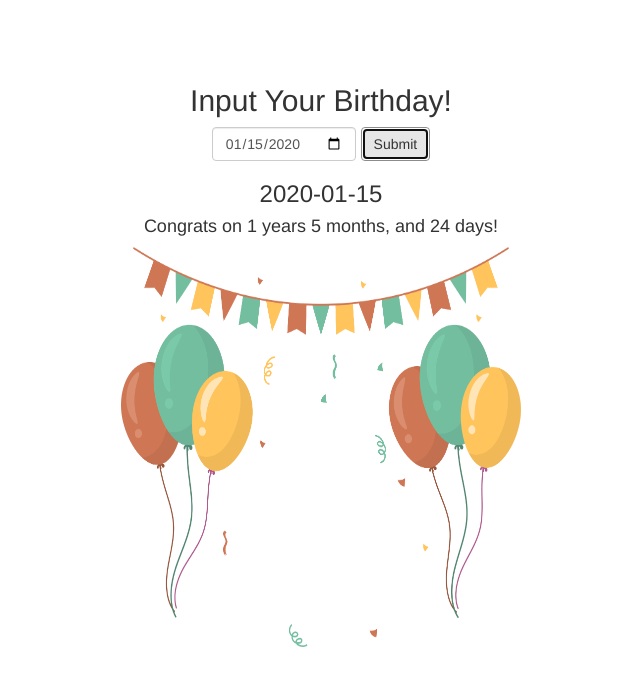
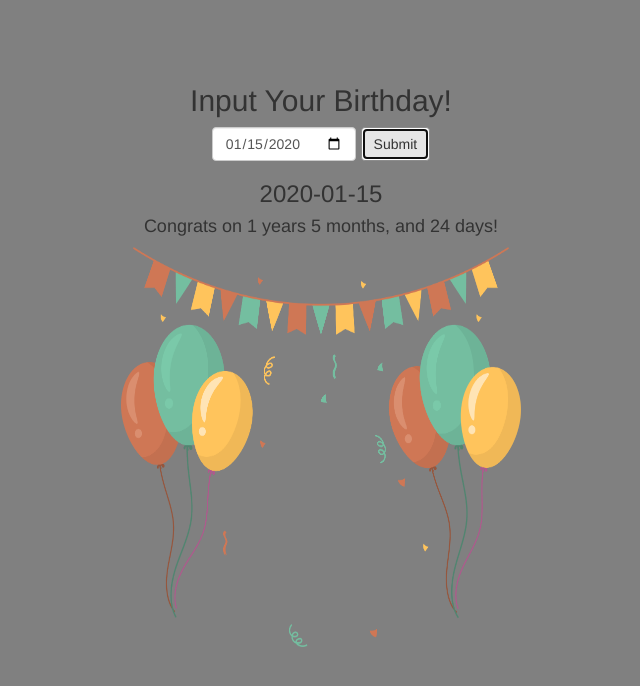
Before and after one commit to BuddhaTheChef/birthday-guru, a React (Create React App) app: page / in a window 1280 px wide. Both pictures are taken after typing "2020-01-15" into the empty fields and a click on the button "Submit". Shown: the top 686 px of the page, without its empty margins (319-959 px from the left). Built offline with nearby package versions, Linux system fonts and the light colour scheme.

Commit message:
added styling and render function

```diff
--- a/src/components/App.css
+++ b/src/components/App.css
@@ -1,10 +1,31 @@
+html {
+  background-color: grey;
+  height: 100%;
+}
+
 .App {
   padding: 5%;
   text-align: center;
   font-size: 17px;
+  background-color: grey;
+  height: 100%;
 }
 
 .party-pic {
   width: 400px;
   height: 400px;
 }
+
+.fade {
+  animation-name: fade-in;
+  animation-duration: 2s;
+}
+
+.age-stats {
+  opacity: 100;
+}
+
+@keyframes fade-in {
+  from { opacity:  0 }
+  to { opacity: 100 }
+}
--- a/src/components/App.js
+++ b/src/components/App.js
@@ -16,7 +16,10 @@ class App extends Component {
 
   changeBirthday() {
     console.log(this.state);
-    this.setState({birthday: this.state.newDate})
+    this.setState({
+      birthday: this.state.newDate,
+      showStats: true
+    })
   }
 
   render () {
@@ -33,7 +36,16 @@ class App extends Component {
           <Button onClick={() => this.changeBirthday()}>
             Submit
           </Button>
-          <AgeStats date={this.state.birthday}/>
+          {
+
+            this.state.showStats ?
+            <div className="fade age-stats">
+              <AgeStats date={this.state.birthday}/>
+            </div>
+            :
+            <div></div>
+          }
+
         </Form>
       </div>
     )
```
